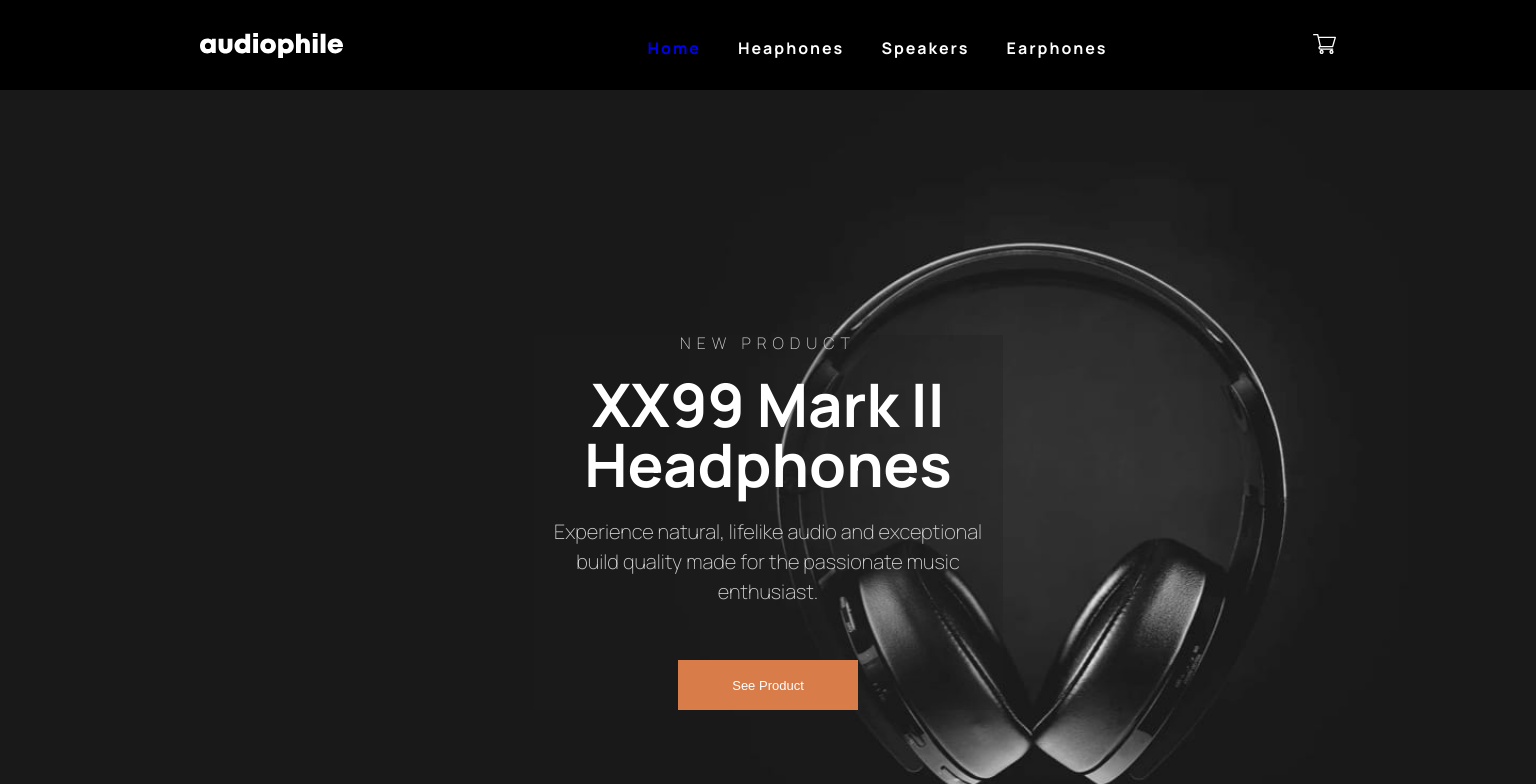
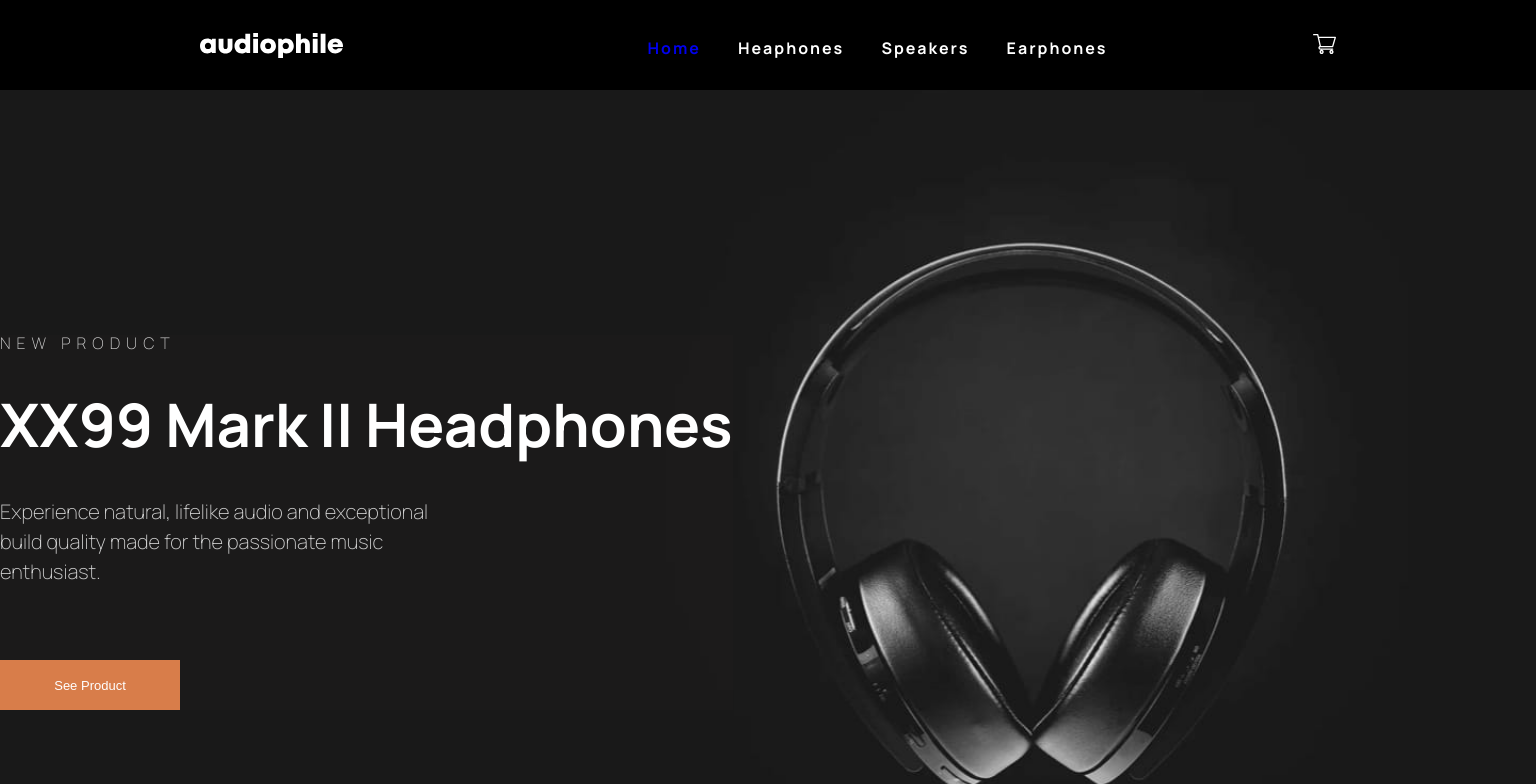
Before and after one commit to harrisonJones12/audiophile-ecommerce, a React (Create React App) app: page / in a window 1536 px wide. Shown: the top 784 px of the page. Built offline with nearby package versions, Linux system fonts and the light colour scheme.

Commit message:
more css changes, include tablet and desktop styles

```diff
--- a/src/container/Home/CallToAction.scss
+++ b/src/container/Home/CallToAction.scss
@@ -82,8 +82,22 @@
 @media only screen and (min-width: 1440px) {
     .call-to-action-container {
         background-image: url('./assets/desktop/image-hero.jpg');
+        align-items: start;
 
     }
 
+    .call-to-action-container {
+        .featured-product {
+            align-items: start;
+            width: auto;
+        }
+    }
+
+
+
+    .featured-product-description {
+        text-align: left;
+        width: 450px;
+    }
 
 }
```
